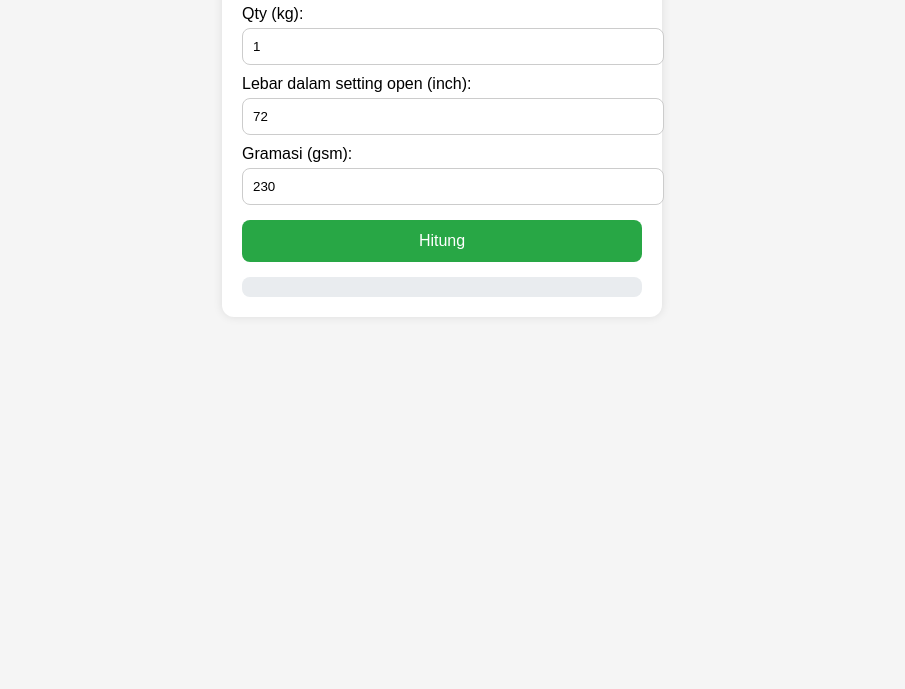
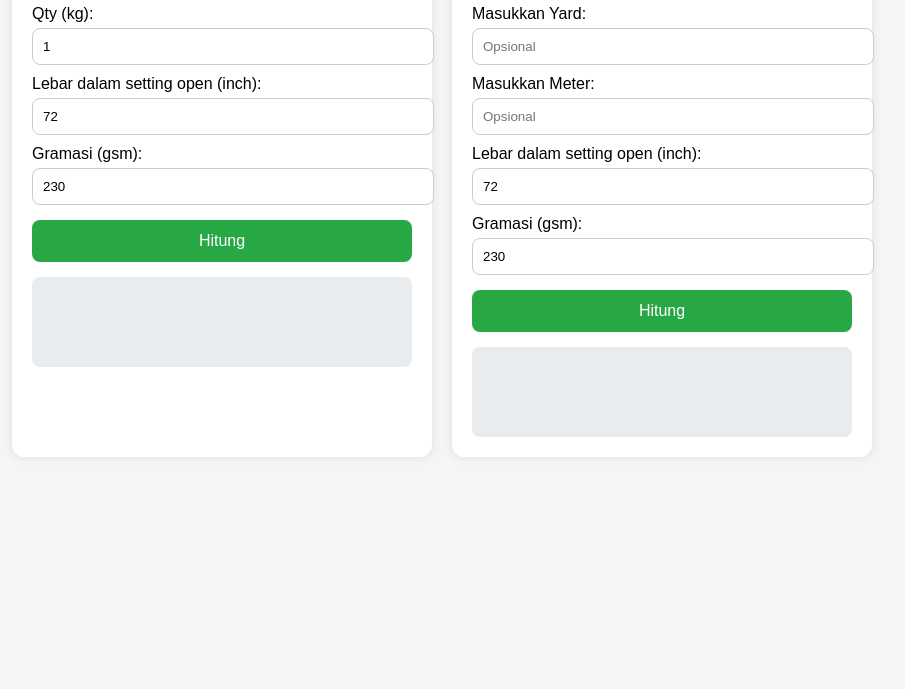
Before and after one commit to kusman99/kalkulator-kain, a plain HTML site: page index.html in a window 1280 px wide. Shown: the part 111-800 px from the top of the page, without its empty margins (198-1103 px from the left). Drawn offline with Linux system fonts and the light colour scheme.

Commit message:
Update index.html

```diff
--- a/index.html
+++ b/index.html
@@ -3,16 +3,21 @@
 <head>
   <meta charset="UTF-8">
   <meta name="viewport" content="width=device-width, initial-scale=1.0">
-  <title>Kalkulator Kain (Kg ke Meter)</title>
+  <title>Kalkulator Kain (Kg ⇄ Yard/Meter)</title>
   <style>
     body {
       font-family: Arial, sans-serif;
       padding: 20px;
       background: #f5f5f5;
     }
-    .container {
-      max-width: 400px;
-      margin: auto;
+    .wrapper {
+      display: flex;
+      gap: 20px;
+      flex-wrap: wrap;
+      justify-content: center;
+    }
+    .card {
+      width: 380px;
       background: #fff;
       padding: 20px;
       border-radius: 12px;
@@ -46,28 +51,53 @@
       background: #e9ecef;
       border-radius: 8px;
       text-align: center;
+      min-height: 70px;
     }
   </style>
 </head>
 <body>
-  <div class="container">
-    <h2>Kalkulator Kain</h2>
-    <label for="kg">Qty (kg):</label>
-    <input type="number" id="kg" value="1">
+  <div class="wrapper">
 
-    <label for="lebar">Lebar dalam setting open (inch):</label>
-    <input type="number" id="lebar" value="72">
+    <!-- CARD 1: KG → METER/YARD -->
+    <div class="card">
+      <h2>Kg ➜ Yard & Meter</h2>
+      <label>Qty (kg):</label>
+      <input type="number" id="kg" value="1">
 
-    <label for="gramasi">Gramasi (gsm):</label>
-    <input type="number" id="gramasi" value="230">
+      <label>Lebar dalam setting open (inch):</label>
+      <input type="number" id="lebar" value="72">
 
-    <button onclick="hitung()">Hitung</button>
+      <label>Gramasi (gsm):</label>
+      <input type="number" id="gramasi" value="230">
 
-    <div class="result" id="hasil"></div>
+      <button onclick="hitungKG()">Hitung</button>
+      <div class="result" id="hasilKG"></div>
+    </div>
+
+    <!-- CARD 2: YARD/METER → KG -->
+    <div class="card">
+      <h2>Yard/Meter ➜ Kg</h2>
+
+      <label>Masukkan Yard:</label>
+      <input type="number" id="yard2" placeholder="Opsional">
+
+      <label>Masukkan Meter:</label>
+      <input type="number" id="meter2" placeholder="Opsional">
+
+      <label>Lebar dalam setting open (inch):</label>
+      <input type="number" id="lebar2" value="72">
+
+      <label>Gramasi (gsm):</label>
+      <input type="number" id="gramasi2" value="230">
+
+      <button onclick="hitungKG2()">Hitung</button>
+      <div class="result" id="hasilKG2"></div>
+    </div>
+
   </div>
 
   <script>
-    function hitung() {
+    function hitungKG() {
       const kg = parseFloat(document.getElementById('kg').value);
       const lebar = parseFloat(document.getElementById('lebar').value);
       const gramasi = parseFloat(document.getElementById('gramasi').value);
@@ -75,14 +105,32 @@
       if (kg > 0 && lebar > 0 && gramasi > 0) {
         const yard = (kg * 43055.55) / (lebar * gramasi);
         const meter = yard * 0.9144;
-        document.getElementById('hasil').innerHTML = `
-          <strong>Hasil:</strong><br>
-          ${yard.toFixed(2)} yard<br>
-          ${meter.toFixed(2)} meter
-        `;
+        document.getElementById('hasilKG').innerHTML =
+          `<strong>Hasil:</strong><br>${yard.toFixed(2)} yard<br>${meter.toFixed(2)} meter`;
       } else {
-        document.getElementById('hasil').innerText = 'Mohon isi semua nilai dengan benar.';
+        document.getElementById('hasilKG').innerText = 'Mohon isi semua nilai dengan benar.';
       }
+    }
+
+    function hitungKG2() {
+      let yard = parseFloat(document.getElementById('yard2').value);
+      let meter = parseFloat(document.getElementById('meter2').value);
+      const lebar = parseFloat(document.getElementById('lebar2').value);
+      const gramasi = parseFloat(document.getElementById('gramasi2').value);
+
+      if (!yard && meter) {
+        yard = meter / 0.9144;
+      }
+
+      if (!yard || yard <= 0 || lebar <= 0 || gramasi <= 0) {
+        document.getElementById('hasilKG2').innerText = 'Isi yard atau meter dengan benar.';
+        return;
+      }
+
+      const kg = (yard * lebar * gramasi) / 43055.55;
+
+      document.getElementById('hasilKG2').innerHTML =
+        `<strong>Estimasi Berat:</strong><br>${kg.toFixed(2)} kg`;
     }
   </script>
 </body>
```
